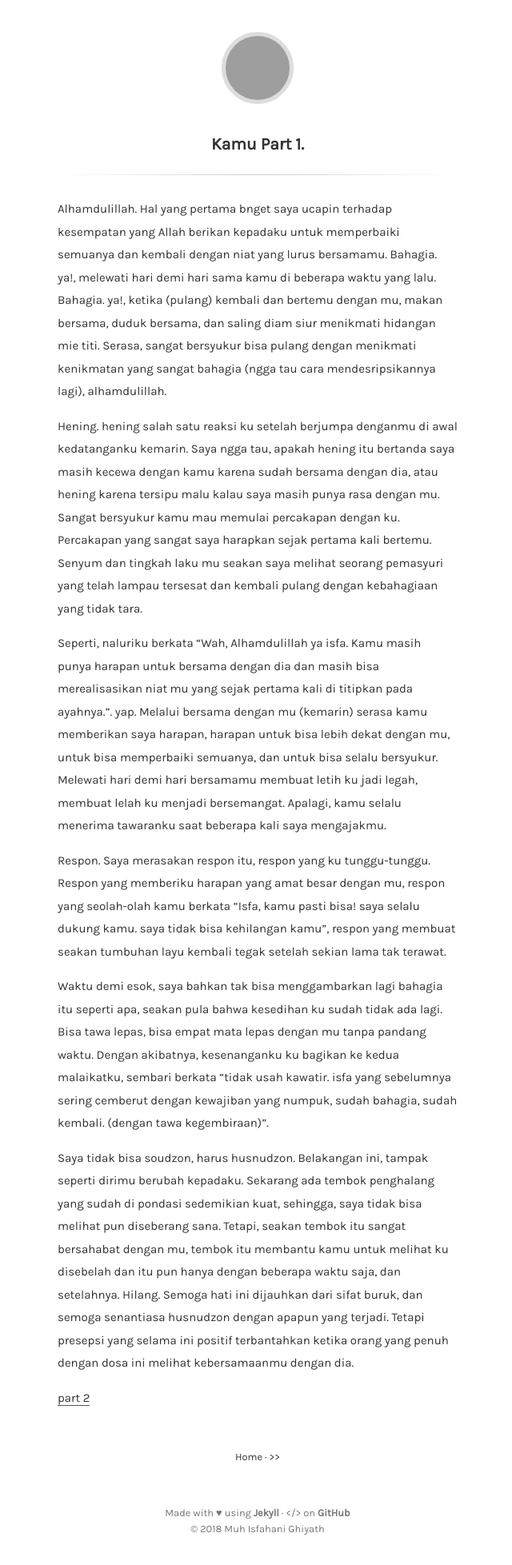
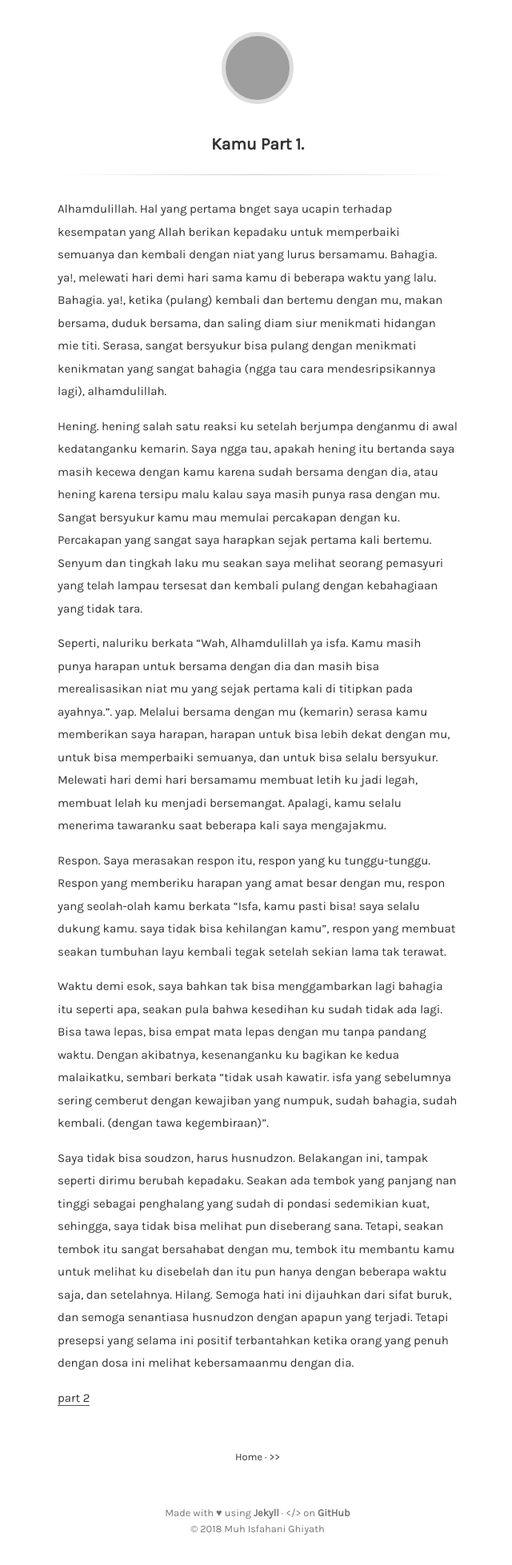
Before and after one commit to isfaaghyth/backup.isfaaghyth.github.io, a Jekyll site: the page built from _posts/2018-02-10-kamu.md, in a window 1280 px wide. Shown: the whole page at 80% size, without its empty margins (318-958 px from the left). Built offline with Jekyll 4.4.1, drawn with Linux system fonts in a browser that asks for light colours; grey boxes are pictures that could not be loaded.

Commit message:
Update 2018-02-10-kamu.md

```diff
--- a/_posts/2018-02-10-kamu.md
+++ b/_posts/2018-02-10-kamu.md
@@ -39,7 +39,7 @@ sebelumnya sering cemberut dengan kewajiban yang numpuk, sudah bahagia, sudah ke
 kegembiraan)".
 
 Saya tidak bisa soudzon, harus husnudzon. Belakangan ini, tampak seperti dirimu
-berubah kepadaku. Sekarang ada tembok penghalang yang sudah di pondasi sedemikian kuat, sehingga, saya tidak bisa
+berubah kepadaku. Seakan ada tembok yang panjang nan tinggi sebagai penghalang yang sudah di pondasi sedemikian kuat, sehingga, saya tidak bisa
 melihat pun diseberang sana. Tetapi, seakan tembok itu sangat bersahabat dengan mu, tembok itu membantu kamu untuk
 melihat ku disebelah dan itu pun hanya dengan beberapa waktu saja, dan setelahnya. Hilang. Semoga hati ini dijauhkan
 dari sifat buruk, dan semoga senantiasa husnudzon dengan apapun yang terjadi. Tetapi presepsi yang selama ini positif
```
